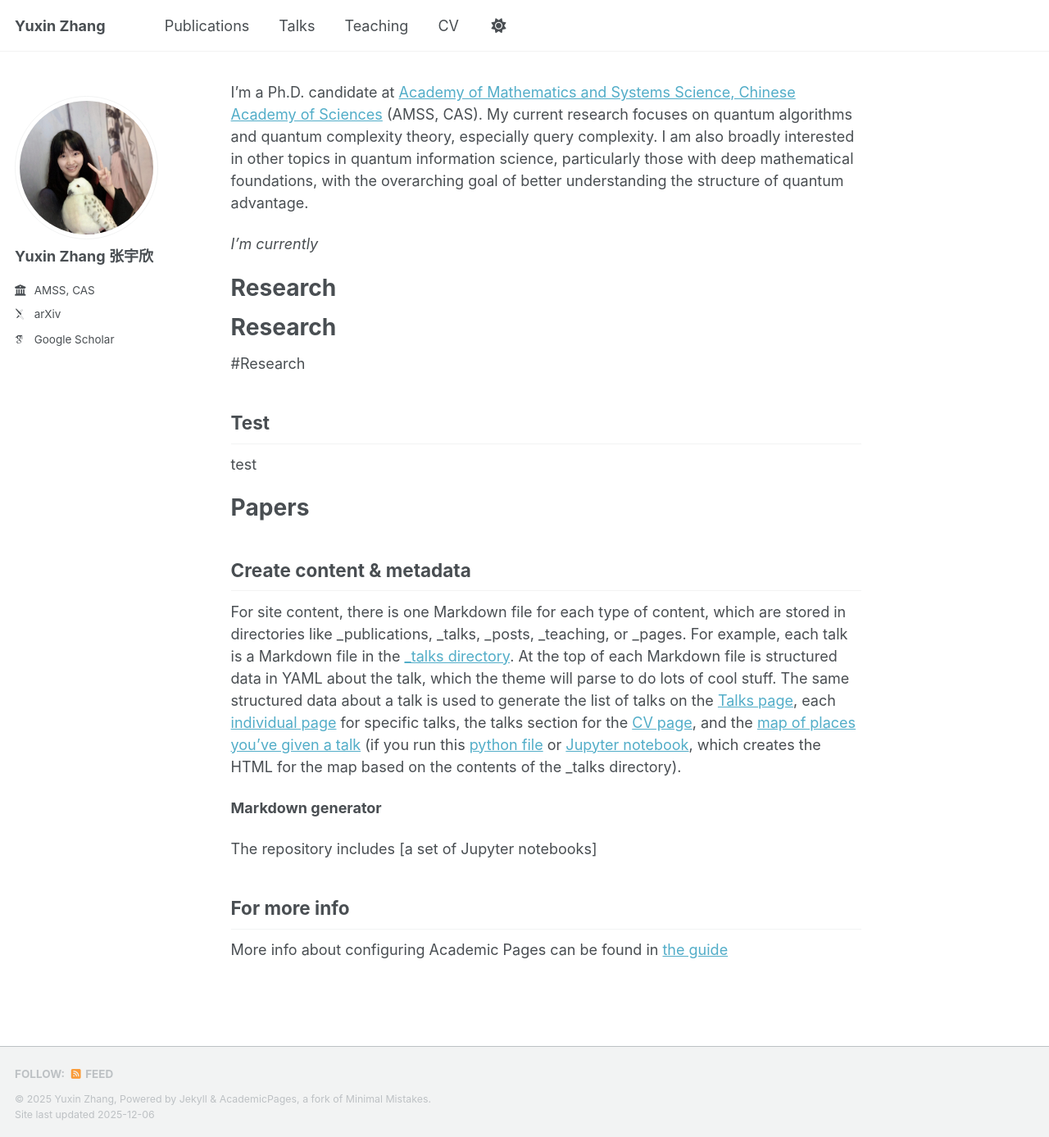
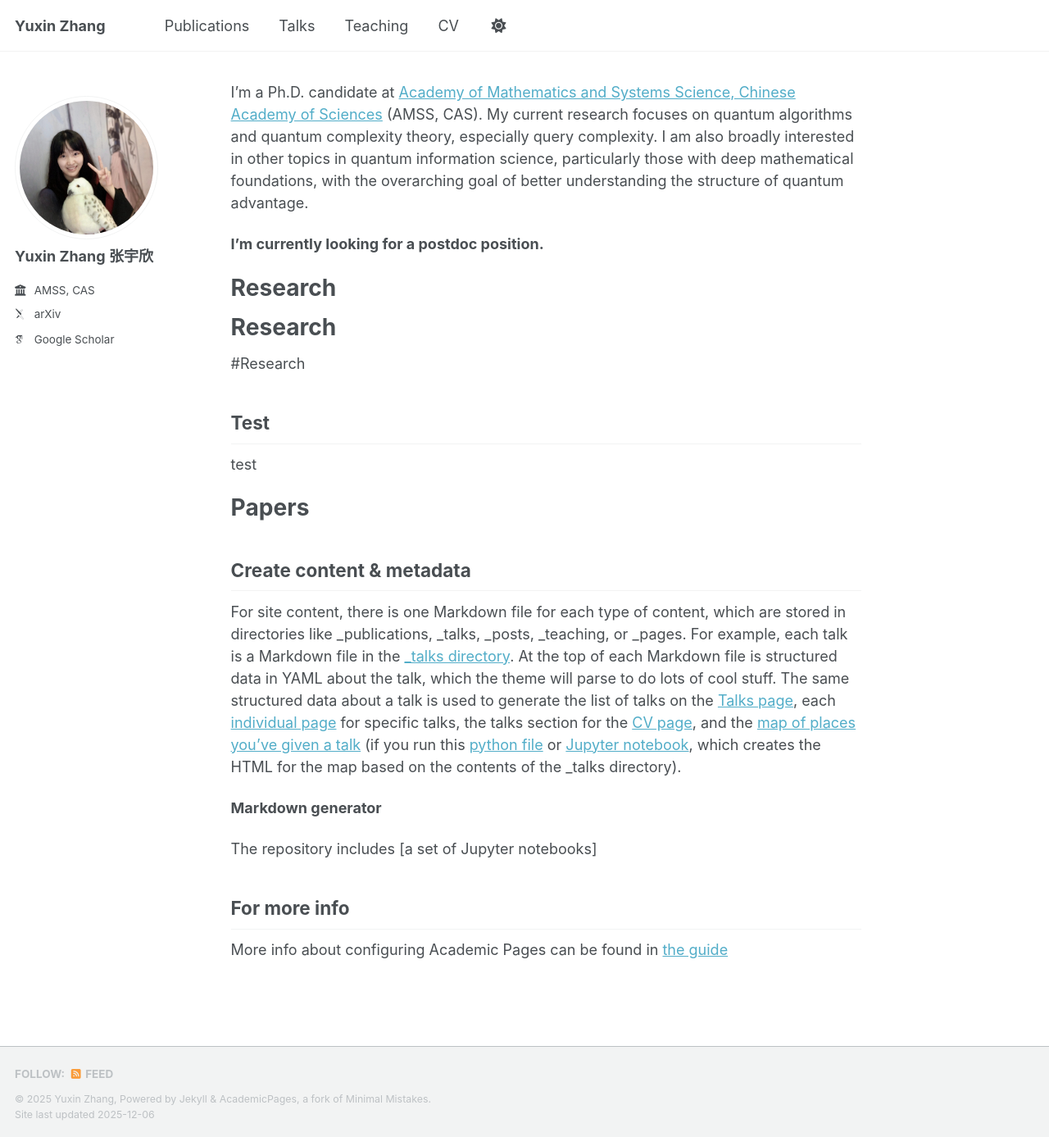
Before and after one commit to yuxinzhangmath/yuxinzhangmath.github.io, a Jekyll site: the page built from _pages/about.md, in a window 1280 px wide and 1387 px high. Shown: the whole window at 82% size. Built offline with Jekyll 4.4.1, drawn with Linux system fonts in a browser that asks for light colours; some web fonts are replaced; a script bundle is joined from its source files by our own code; library files that are not in the unit come from our copies.

Commit message:
Update about.md

```diff
--- a/_pages/about.md
+++ b/_pages/about.md
@@ -9,7 +9,7 @@ redirect_from:
 I'm a Ph.D. candidate at [Academy of Mathematics and Systems Science, Chinese Academy of Sciences](http://english.amss.cas.cn) (AMSS, CAS).
 My current research focuses on quantum algorithms and quantum complexity theory, especially query complexity. I am also broadly interested in other topics in quantum information science, particularly those with deep mathematical foundations, with the overarching goal of better understanding the structure of quantum advantage.
 
-*I'm currently*
+**I'm currently looking for a postdoc position.**
 
 Research
 ======
```
